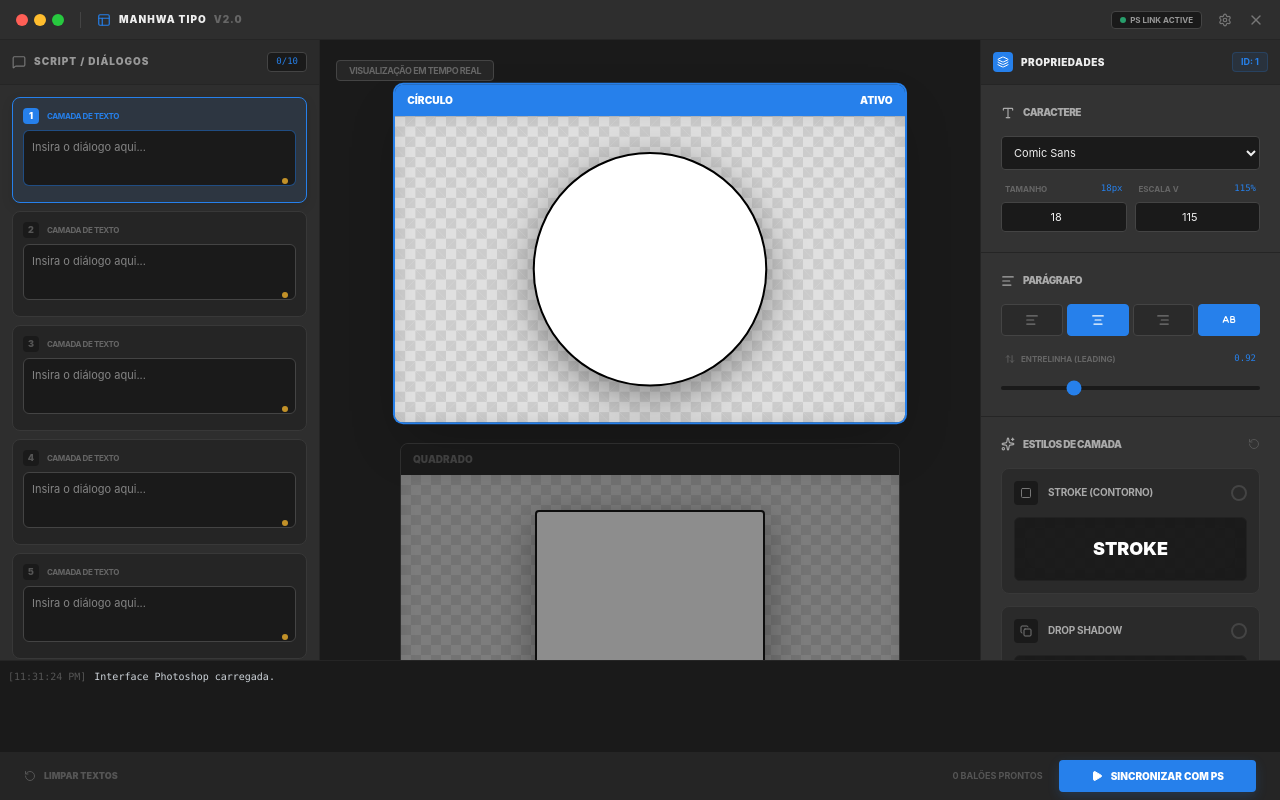
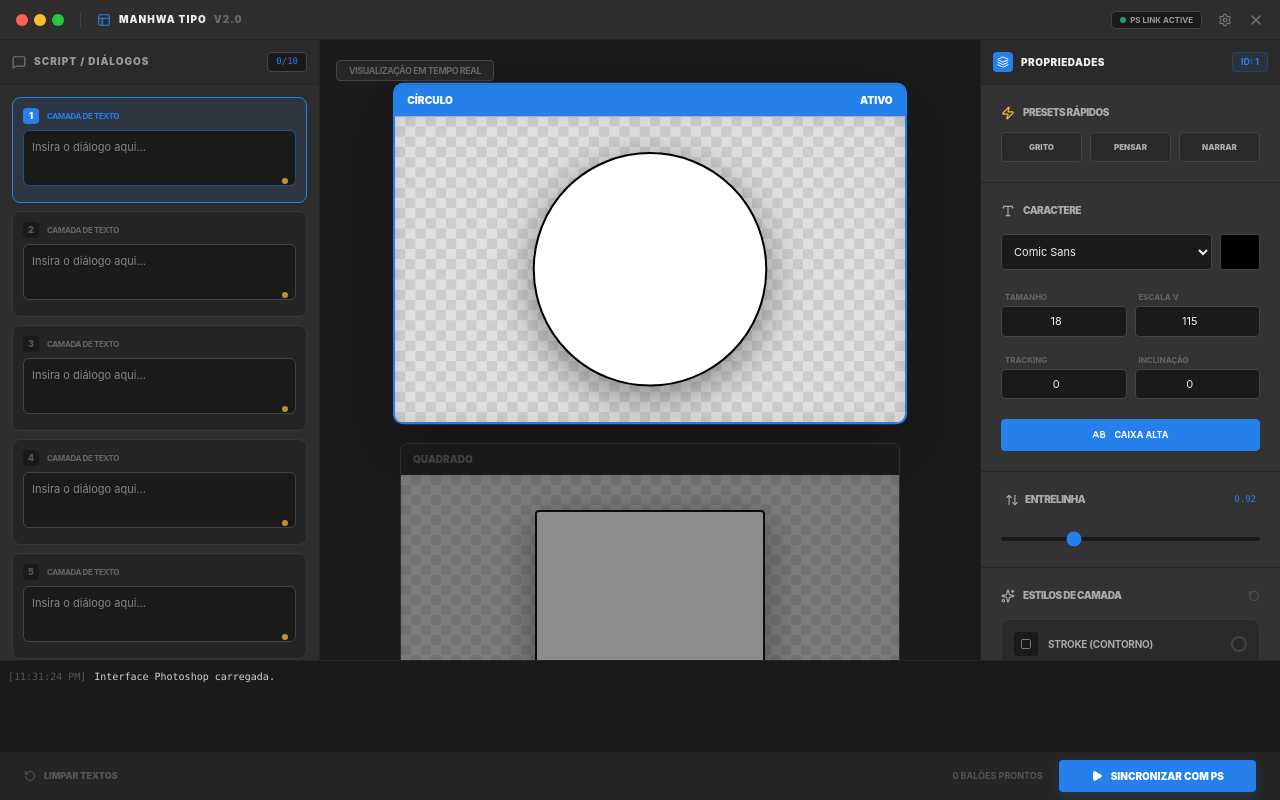
Before and after one commit to Kirus225/app, a React (Vite) app: page / in a window 1280 px wide. Built offline with nearby package versions, Linux system fonts and the light colour scheme.

Commit message:
[dyad] Adição de Tracking, Skew, Cor e Presets Rápidos para Typesetting profissional - wrote 3 file(s)

```diff
--- a/src/components/BalloonPreviewCard.tsx
+++ b/src/components/BalloonPreviewCard.tsx
@@ -7,9 +7,11 @@ interface BalloonPreviewCardProps {
   text: string;
   fontSize: number;
   fontFamily: string;
-  alignment: 'left' | 'center' | 'right';
+  color: string;
   uppercase: boolean;
   verticalScale: number;
+  letterSpacing: number;
+  skew: number;
   lineHeight: number;
   effects: { stroke: boolean; shadow: boolean; glow: boolean };
   isSelected: boolean;
@@ -26,11 +28,12 @@ const getMeasureContext = () => {
   return cachedCtx;
 };
 
-const measureText = (text: string, font: string): number => {
+const measureText = (text: string, font: string, letterSpacing: number): number => {
   const context = getMeasureContext();
   if (context) {
     context.font = font;
-    return context.measureText(text).width;
+    const baseWidth = context.measureText(text).width;
+    return baseWidth + (text.length * letterSpacing);
   }
   return text.length * (parseInt(font) * 0.5);
 };
@@ -41,7 +44,7 @@ function getWidthAtY(y: number, R_eff: number): number {
   return Math.sqrt(R_eff * R_eff - absY * absY) * 2;
 }
 
-function calculateManhwaLayout(text: string, style: string, fontSize: number, fontFamily: string, lineHeight: number, R: number) {
+function calculateManhwaLayout(text: string, style: string, fontSize: number, fontFamily: string, lineHeight: number, letterSpacing: number, R: number) {
   if (!text.trim()) return { lines: [] };
 
   const words = text.trim().split(/\s+/);
@@ -77,7 +80,7 @@ function calculateManhwaLayout(text: string, style: string, fontSize: number, fo
       while (currentWordIdx < words.length) {
         const word = words[currentWordIdx];
         const testLine = line ? line + " " + word : word;
-        if (measureText(testLine, font) <= maxWidth) {
+        if (measureText(testLine, font, letterSpacing) <= maxWidth) {
           line = testLine;
           currentWordIdx++;
         } else break;
@@ -106,14 +109,14 @@ function calculateManhwaLayout(text: string, style: string, fontSize: number, fo
 }
 
 const BalloonPreviewCard = ({
-  style, text, fontSize, fontFamily, alignment, uppercase, verticalScale, lineHeight, effects, isSelected, onSelect
+  style, text, fontSize, fontFamily, color, uppercase, verticalScale, letterSpacing, skew, lineHeight, effects, isSelected, onSelect
 }: BalloonPreviewCardProps) => {
   const FIXED_RADIUS = 115;
   const processedText = uppercase ? text.toUpperCase() : text;
 
   const layout = useMemo(() =>
-    calculateManhwaLayout(processedText, style, fontSize, fontFamily, lineHeight, FIXED_RADIUS),
-    [processedText, style, fontSize, fontFamily, lineHeight]
+    calculateManhwaLayout(processedText, style, fontSize, fontFamily, lineHeight, letterSpacing, FIXED_RADIUS),
+    [processedText, style, fontSize, fontFamily, lineHeight, letterSpacing]
   );
 
   const { lines } = layout;
@@ -149,19 +152,20 @@ const BalloonPreviewCard = ({
             position: 'relative',
           }}
         >
-          <div className={`flex flex-col w-full h-full justify-center ${alignment === 'left' ? 'items-start px-4' : alignment === 'right' ? 'items-end px-4' : 'items-center'}`}>
+          <div className="flex flex-col w-full h-full justify-center items-center">
             {lines.map((line, idx) => (
               <div key={idx} style={{
-                color: 'black',
+                color: color,
                 fontSize: `${fontSize}px`,
                 fontWeight: 900,
                 lineHeight: '1',
                 fontFamily: fontFamily,
                 whiteSpace: 'nowrap',
-                textAlign: alignment,
+                textAlign: 'center',
+                letterSpacing: `${letterSpacing}px`,
                 WebkitTextStroke: textStroke,
                 textShadow: textShadowValue,
-                transform: `scaleY(${verticalScale})`,
+                transform: `scaleY(${verticalScale}) skewX(${skew}deg)`,
                 transformOrigin: 'center',
                 marginBottom: `${(lineHeight - 1) * fontSize}px`
               }}>
--- a/src/components/PropertiesSidebar.tsx
+++ b/src/components/PropertiesSidebar.tsx
@@ -1,7 +1,7 @@
 "use client";
 
 import React from "react";
-import { Type, Layers, Sparkles, Copy, Square, ChevronRight, RotateCcw, AlignLeft, AlignCenter, AlignRight, CaseUpper, ArrowUpDown, LineHeight } from "lucide-react";
+import { Type, Layers, Sparkles, Copy, Square, RotateCcw, CaseUpper, ArrowUpDown, Zap, Palette, Italic } from "lucide-react";
 
 interface PropertiesSidebarProps {
   activeLineId: number | null;
@@ -66,6 +66,15 @@ const PropertiesSidebar = ({ activeLineId, data, onUpdate, onToggleEffect }: Pro
     { name: 'Arial Black', value: '"Arial Black", sans-serif' }
   ];
 
+  const applyPreset = (type: 'shout' | 'thought' | 'narration') => {
+    const presets = {
+      shout: { fontSize: 32, verticalScale: 1.3, skew: -10, uppercase: true, effects: { stroke: true, shadow: true, glow: false }, color: "#ff0000" },
+      thought: { fontSize: 16, verticalScale: 1.0, skew: 0, uppercase: false, effects: { stroke: false, shadow: false, glow: true }, color: "#000000" },
+      narration: { fontSize: 18, verticalScale: 1.1, skew: 0, uppercase: true, effects: { stroke: false, shadow: false, glow: false }, color: "#ffffff" }
+    };
+    onUpdate(presets[type]);
+  };
+
   return (
     <div className="w-[300px] bg-[#333] border-l border-[#252525] flex flex-col overflow-hidden">
       <div className="p-3 border-b border-[#252525] bg-[#2a2a2a] flex items-center justify-between">
@@ -81,6 +90,19 @@ const PropertiesSidebar = ({ activeLineId, data, onUpdate, onToggleEffect }: Pro
       </div>
 
       <div className="flex-1 overflow-y-auto custom-scrollbar">
+        {/* PRESETS SECTION */}
+        <div className="p-5 border-b border-[#252525] space-y-3">
+          <div className="flex items-center gap-2 text-[#aaa]">
+            <Zap size={14} className="text-[#ffbd2e]" />
+            <span className="text-[10px] font-black uppercase tracking-tighter">Presets Rápidos</span>
+          </div>
+          <div className="grid grid-cols-3 gap-2">
+            <button onClick={() => applyPreset('shout')} className="bg-[#2a2a2a] border border-[#444] hover:border-[#ff5f56] text-[8px] font-black py-2 rounded uppercase text-[#aaa] hover:text-white transition-all">Grito</button>
+            <button onClick={() => applyPreset('thought')} className="bg-[#2a2a2a] border border-[#444] hover:border-[#2680EB] text-[8px] font-black py-2 rounded uppercase text-[#aaa] hover:text-white transition-all">Pensar</button>
+            <button onClick={() => applyPreset('narration')} className="bg-[#2a2a2a] border border-[#444] hover:border-[#2DCE89] text-[8px] font-black py-2 rounded uppercase text-[#aaa] hover:text-white transition-all">Narrar</button>
+          </div>
+        </div>
+
         {/* CHARACTER SECTION */}
         <div className="p-5 border-b border-[#252525] space-y-4">
           <div className="flex items-center gap-2 text-[#aaa]">
@@ -89,75 +111,77 @@ const PropertiesSidebar = ({ activeLineId, data, onUpdate, onToggleEffect }: Pro
           </div>
 
           <div className="space-y-3">
+            <div className="flex gap-2">
               <select
                 value={data.fontFamily}
                 onChange={(e) => onUpdate({ fontFamily: e.target.value })}
-              className="w-full bg-[#1a1a1a] border border-[#444] text-[#eee] text-[11px] p-2 rounded outline-none focus:border-[#2680EB]"
+                className="flex-1 bg-[#1a1a1a] border border-[#444] text-[#eee] text-[11px] p-2 rounded outline-none focus:border-[#2680EB]"
               >
                 {fonts.map(f => <option key={f.value} value={f.value}>{f.name}</option>)}
               </select>
+              <div className="relative w-10 h-9 bg-[#1a1a1a] border border-[#444] rounded overflow-hidden">
+                <input
+                  type="color" value={data.color}
+                  onChange={(e) => onUpdate({ color: e.target.value })}
+                  className="absolute inset-0 w-full h-full cursor-pointer opacity-0"
+                />
+                <div className="w-full h-full" style={{ backgroundColor: data.color }} />
+              </div>
+            </div>
 
-            <div className="flex gap-2">
-              <div className="flex-1 space-y-1.5">
-                <div className="flex items-center justify-between px-1">
-                  <span className="text-[8px] font-bold text-[#666] uppercase">Tamanho</span>
-                  <span className="text-[9px] font-mono text-[#2680EB]">{data.fontSize}px</span>
-                </div>
+            <div className="grid grid-cols-2 gap-2">
+              <div className="space-y-1.5">
+                <span className="text-[8px] font-bold text-[#666] uppercase px-1">Tamanho</span>
                 <input
                   type="number" value={data.fontSize}
                   onChange={(e) => onUpdate({ fontSize: parseInt(e.target.value) || 18 })}
                   className="w-full bg-[#1a1a1a] border border-[#444] text-[#eee] text-[11px] p-1.5 rounded text-center"
                 />
               </div>
-              <div className="flex-1 space-y-1.5">
-                <div className="flex items-center justify-between px-1">
-                  <span className="text-[8px] font-bold text-[#666] uppercase">Escala V</span>
-                  <span className="text-[9px] font-mono text-[#2680EB]">{Math.round(data.verticalScale * 100)}%</span>
-                </div>
+              <div className="space-y-1.5">
+                <span className="text-[8px] font-bold text-[#666] uppercase px-1">Escala V</span>
                 <input
                   type="number" value={Math.round(data.verticalScale * 100)}
                   onChange={(e) => onUpdate({ verticalScale: (parseInt(e.target.value) || 100) / 100 })}
                   className="w-full bg-[#1a1a1a] border border-[#444] text-[#eee] text-[11px] p-1.5 rounded text-center"
                 />
               </div>
+              <div className="space-y-1.5">
+                <span className="text-[8px] font-bold text-[#666] uppercase px-1">Tracking</span>
+                <input
+                  type="number" value={data.letterSpacing}
+                  onChange={(e) => onUpdate({ letterSpacing: parseInt(e.target.value) || 0 })}
+                  className="w-full bg-[#1a1a1a] border border-[#444] text-[#eee] text-[11px] p-1.5 rounded text-center"
+                />
+              </div>
+              <div className="space-y-1.5">
+                <span className="text-[8px] font-bold text-[#666] uppercase px-1">Inclinação</span>
+                <input
+                  type="number" value={data.skew}
+                  onChange={(e) => onUpdate({ skew: parseInt(e.target.value) || 0 })}
+                  className="w-full bg-[#1a1a1a] border border-[#444] text-[#eee] text-[11px] p-1.5 rounded text-center"
+                />
+              </div>
+            </div>
+
+            <div className="flex gap-2 pt-2">
+              <button
+                onClick={() => onUpdate({ uppercase: !data.uppercase })}
+                className={`flex-1 py-2 flex items-center justify-center gap-2 rounded border transition-colors ${data.uppercase ? 'bg-[#2680EB] border-[#2680EB] text-white' : 'bg-[#2a2a2a] border-[#444] text-[#777] hover:border-[#666]'}`}
+              >
+                <CaseUpper size={14} />
+                <span className="text-[9px] font-bold uppercase">Caixa Alta</span>
+              </button>
             </div>
           </div>
         </div>
 
-        {/* PARAGRAPH SECTION */}
+        {/* SPACING SECTION */}
         <div className="p-5 border-b border-[#252525] space-y-4">
-          <div className="flex items-center gap-2 text-[#aaa]">
-            <AlignLeft size={14} />
-            <span className="text-[10px] font-black uppercase tracking-tighter">Parágrafo</span>
-          </div>
-
-          <div className="flex gap-1">
-            {[
-              { id: 'left', icon: AlignLeft },
-              { id: 'center', icon: AlignCenter },
-              { id: 'right', icon: AlignRight }
-            ].map(align => (
-              <button
-                key={align.id}
-                onClick={() => onUpdate({ alignment: align.id })}
-                className={`flex-1 py-2 flex justify-center rounded border transition-colors ${data.alignment === align.id ? 'bg-[#2680EB] border-[#2680EB] text-white' : 'bg-[#2a2a2a] border-[#444] text-[#777] hover:border-[#666]'}`}
-              >
-                <align.icon size={14} />
-              </button>
-            ))}
-            <button
-              onClick={() => onUpdate({ uppercase: !data.uppercase })}
-              className={`flex-1 py-2 flex justify-center rounded border transition-colors ${data.uppercase ? 'bg-[#2680EB] border-[#2680EB] text-white' : 'bg-[#2a2a2a] border-[#444] text-[#777] hover:border-[#666]'}`}
-            >
-              <CaseUpper size={14} />
-            </button>
-          </div>
-
-          <div className="space-y-1.5">
           <div className="flex items-center justify-between px-1">
-              <div className="flex items-center gap-1.5">
-                <ArrowUpDown size={10} className="text-[#666]" />
-                <span className="text-[8px] font-bold text-[#666] uppercase">Entrelinha (Leading)</span>
+            <div className="flex items-center gap-1.5 text-[#aaa]">
+              <ArrowUpDown size={14} />
+              <span className="text-[10px] font-black uppercase tracking-tighter">Entrelinha</span>
             </div>
             <span className="text-[9px] font-mono text-[#2680EB]">{data.lineHeight.toFixed(2)}</span>
           </div>
@@ -167,7 +191,6 @@ const PropertiesSidebar = ({ activeLineId, data, onUpdate, onToggleEffect }: Pro
             onChange={(e) => onUpdate({ lineHeight: parseFloat(e.target.value) })}
             className="w-full h-1 bg-[#1a1a1a] rounded-lg appearance-none cursor-pointer accent-[#2680EB]"
           />
-          </div>
         </div>
 
         {/* EFFECTS SECTION */}
--- a/src/pages/Index.tsx
+++ b/src/pages/Index.tsx
@@ -18,9 +18,11 @@ interface LineData {
   text: string;
   fontSize: number;
   fontFamily: string;
-  alignment: 'left' | 'center' | 'right';
+  color: string;
   uppercase: boolean;
   verticalScale: number;
+  letterSpacing: number;
+  skew: number;
   lineHeight: number;
   style: 'circle' | 'square' | 'rounded';
   effects: Effects;
@@ -35,9 +37,11 @@ const Index = () => {
         text: "",
         fontSize: 18,
         fontFamily: '"Comic Sans MS", sans-serif',
-        alignment: 'center',
+        color: "#000000",
         uppercase: true,
         verticalScale: 1.15,
+        letterSpacing: 0,
+        skew: 0,
         lineHeight: 0.92,
         style: "circle",
         effects: { stroke: false, shadow: false, glow: false }
@@ -134,9 +138,11 @@ const Index = () => {
                       text={lines[activeLineId].text}
                       fontSize={lines[activeLineId].fontSize}
                       fontFamily={lines[activeLineId].fontFamily}
-                      alignment={lines[activeLineId].alignment}
+                      color={lines[activeLineId].color}
                       uppercase={lines[activeLineId].uppercase}
                       verticalScale={lines[activeLineId].verticalScale}
+                      letterSpacing={lines[activeLineId].letterSpacing}
+                      skew={lines[activeLineId].skew}
                       lineHeight={lines[activeLineId].lineHeight}
                       effects={lines[activeLineId].effects}
                       isSelected={lines[activeLineId].style === style}
```
Lines whose indentation alone changed are shown as unchanged.
